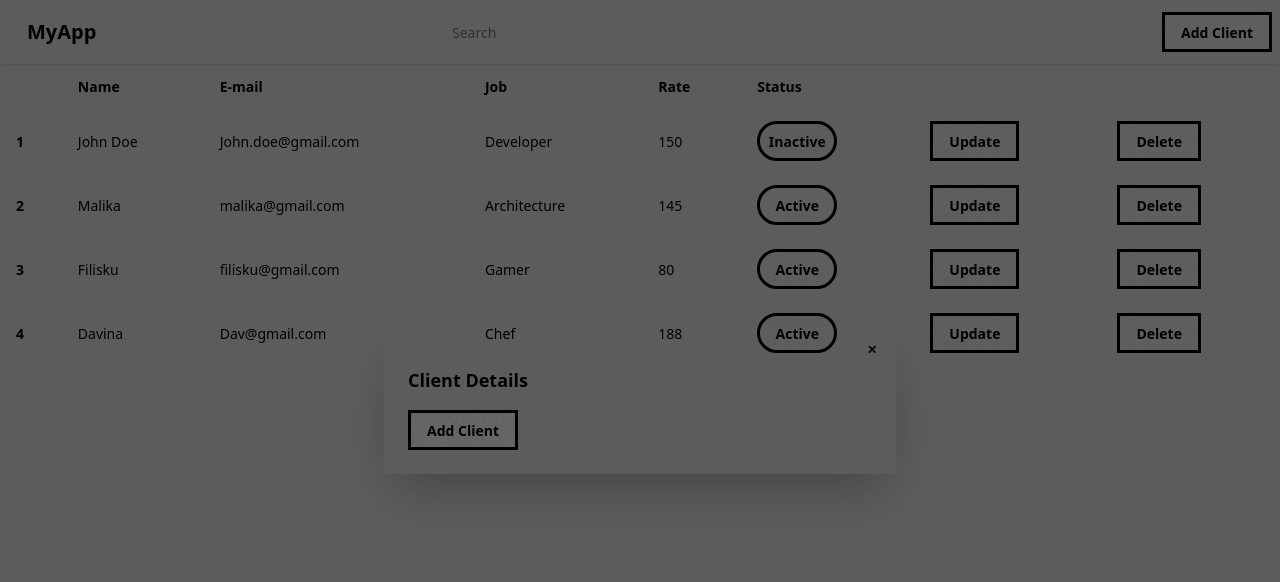
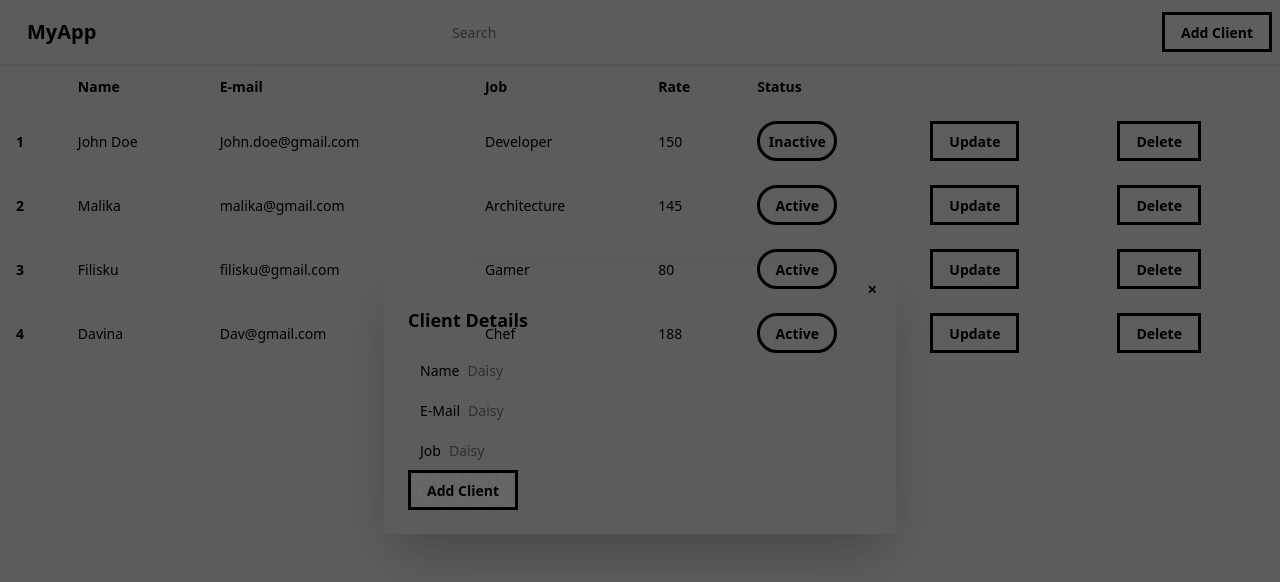
Before and after one commit to alfarezza/React, a React (Vite) app: page / in a window 1280 px wide. Shown: the top 582 px of the page. Built offline with nearby package versions, Linux system fonts and the light colour scheme.

Commit message:
new inpur field in modal form

```diff
--- a/src/App.jsx
+++ b/src/App.jsx
@@ -6,11 +6,11 @@ import TableList from './components/Tablelist'
 
 function App() {
   const [isOpen, setIsOpen] = useState(false);
-  const [modalMode, setmodalMode] = useState('add');
+  const [modalMode, setModalMode] = useState('add');
 
   const handleOpen = () =>{
     setIsOpen(true);
-    setmodalMode(mode);
+    setModalMode(mode);
   }
 
   const handleSubmit = () =>{
--- a/src/components/ModalForm.jsx
+++ b/src/components/ModalForm.jsx
@@ -6,6 +6,19 @@ export default function ModalForm(isOpen, onClose, mode, OnSubmit) {
                 <div className="modal-box">
                     <h3 className="font-bold text-lg py-4">{mode === 'edit' ? 'Edit Client':'Client Details'}</h3>
                     <form method="dialog">
+                        <label className="input input-bordered flex items-center gap-2"> Name
+                            <input type="text" className="grow" placeholder="Daisy">
+                            </input>
+                        </label>
+                        <label className="input input-bordered flex items-center gap-2"> E-Mail
+                            <input type="text" className="grow" placeholder="Daisy">
+                            </input>
+                        </label>
+                        <label className="input input-bordered flex items-center gap-2"> Job
+                            <input type="text" className="grow" placeholder="Daisy">
+                            </input>
+                        </label>
+
                         {/* if there is a button in form, it will close the modal */}
                         <button className="btn btn-sm btn-circle btn-ghost absolute right-2 top-2" onClick={onClose}>✕</button>
 
--- a/src/components/Tablelist.jsx
+++ b/src/components/Tablelist.jsx
@@ -1,4 +1,4 @@
-export default function TableList(handleOpen) {
+export default function TableList({handleOpen}) {
     const clients =[
         {id: 1, name:"John Doe", email:"John.doe@gmail.com", job:"Developer", rate:"150", isactive:false},
         {id: 2, name:"Malika", email:"malika@gmail.com", job:"Architecture", rate:"145", isactive:true},
```
